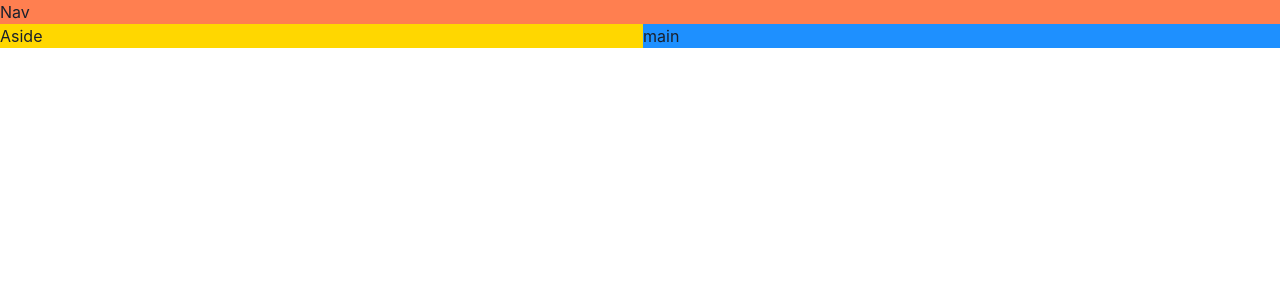
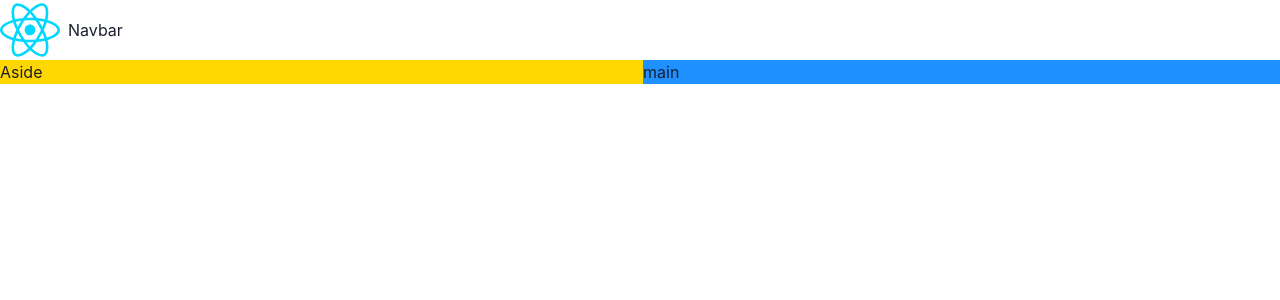
Before and after one commit to Arjunsharma-py/game-hub, a React (Vite) app: page / in a window 1280 px wide. Shown: the top 300 px of the page. Built offline with nearby package versions, Linux system fonts and the light colour scheme.

Commit message:
Build a NavBar

```diff
--- a/src/App.tsx
+++ b/src/App.tsx
@@ -1,4 +1,5 @@
 import { Grid, GridItem, Show } from "@chakra-ui/react";
+import NavBar from "./components/NavBar";
 
 function App() {
   return (
@@ -9,8 +10,8 @@ function App() {
           lg: `"nav nav" "aside main"`,
         }}
       >
-        <GridItem area="nav" bg="coral">
-          Nav
+        <GridItem area="nav">
+          <NavBar />
         </GridItem>
         <Show above="lg">
           <GridItem area="aside" bg="gold">
--- /dev/null
+++ b/src/components/NavBar.tsx
@@ -0,0 +1,15 @@
+import { HStack, Image, Text } from "@chakra-ui/react";
+import logo from "../assets/react.svg";
+
+const NavBar = () => {
+  return (
+    <>
+      <HStack>
+        <Image src={logo} boxSize="60px" />
+        <Text>Navbar</Text>
+      </HStack>
+    </>
+  );
+};
+
+export default NavBar;
```
